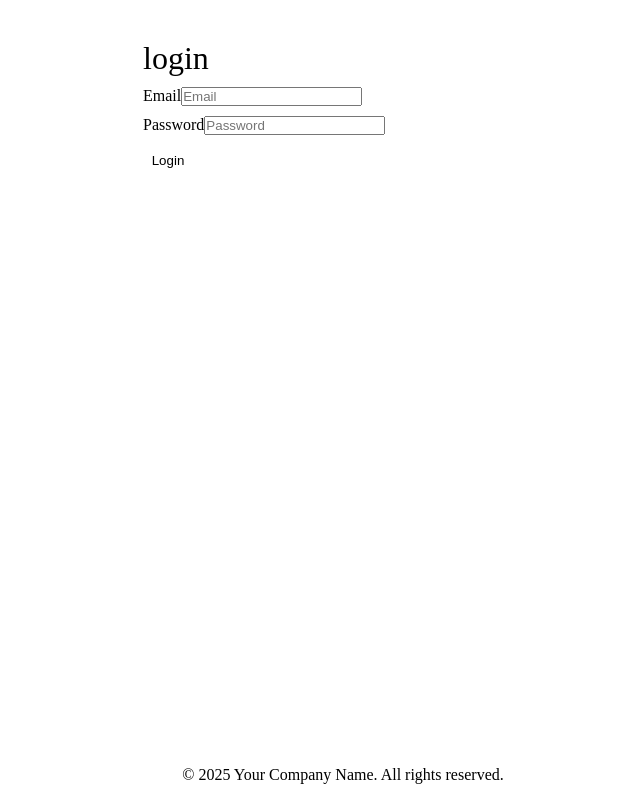
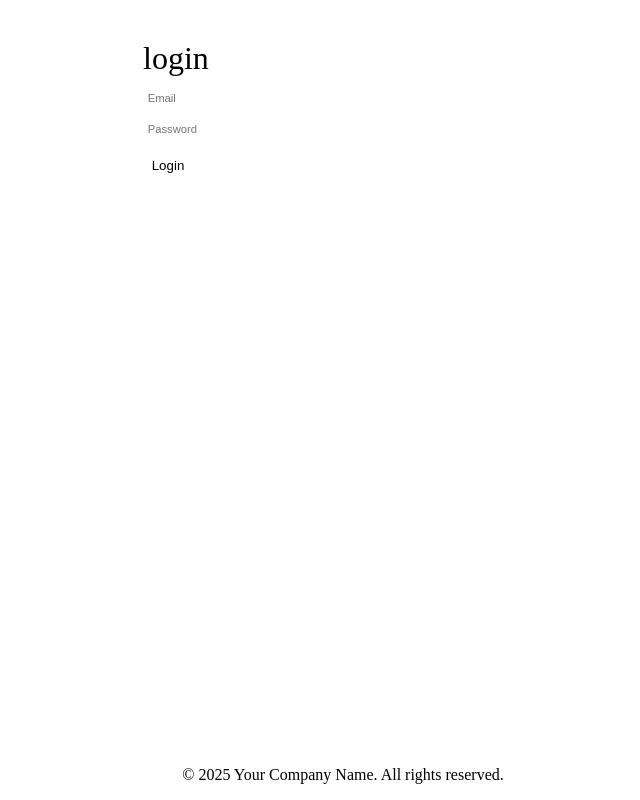
Before and after one commit to kevngn6695/LoginComponent, a React (Create React App) app in the folder client/: page / in a window 1280 px wide. Shown: the whole page, without its empty margins (297-937 px from the left). Built offline with nearby package versions, Linux system fonts and the light colour scheme.

Commit message:
Commit more stuff

```diff
--- a/client/src/App.js
+++ b/client/src/App.js
@@ -14,14 +14,12 @@ function App() {
           fields={[
             {
               email: "email",
-              label: "Email",
               type: "email",
               required: true,
               placeholder: "Email",
             },
             {
               password: "password",
-              label: "Password",
               type: "password",
               required: true,
               placeholder: "Password",
--- a/client/src/assets/style/sass/components/heading.sass
+++ b/client/src/assets/style/sass/components/heading.sass
@@ -1,2 +1,8 @@
 .form-heading
     font-size: 2rem
+
+input
+    font-size: 0.7rem
+    padding: 0.3rem 0.3rem
+    border-radius: 30px
+    border: none
```
Also changed, not shown: client/src/assets/style/sass/init/init.sass (added, +8 -0 lines).
